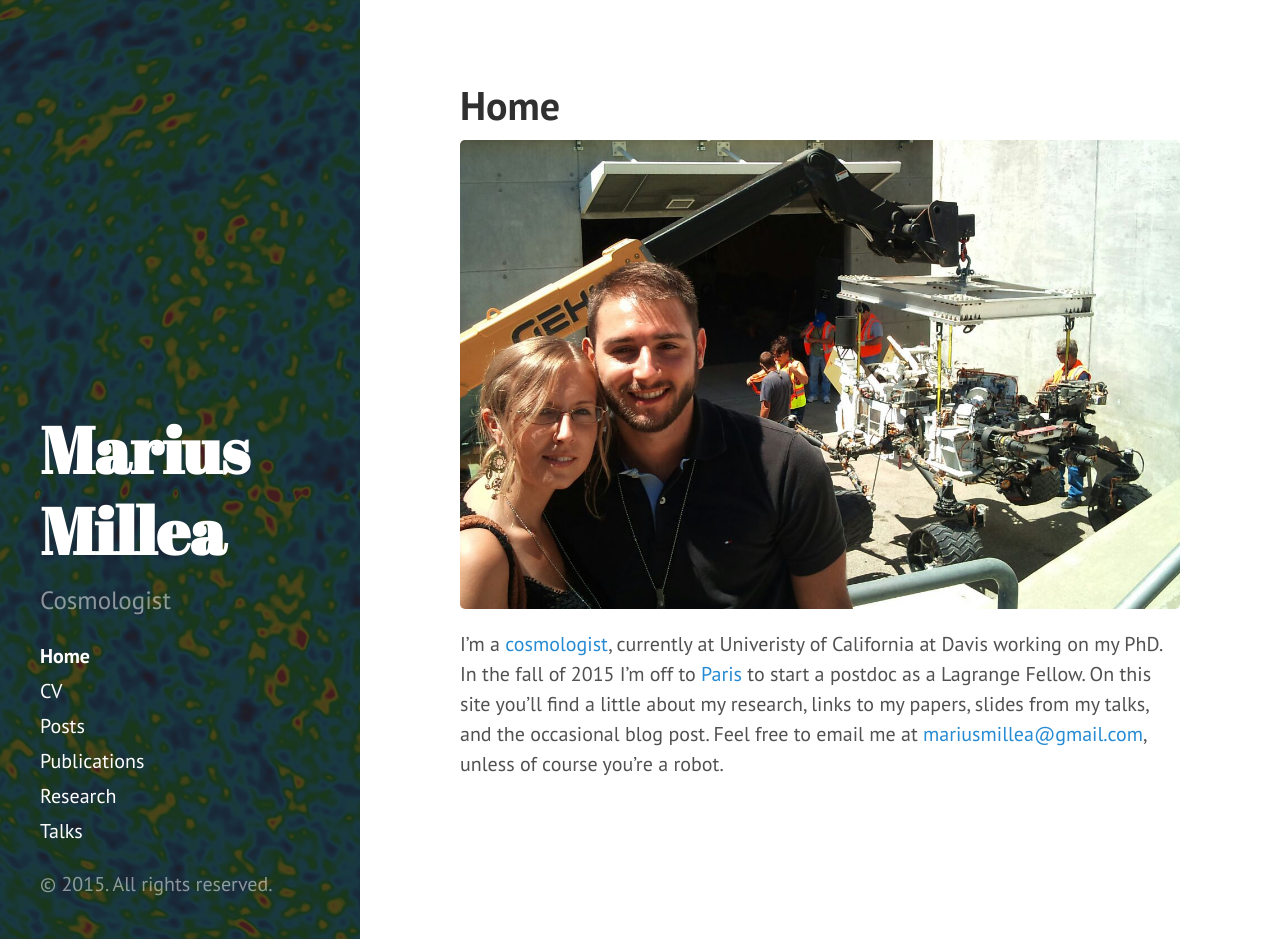
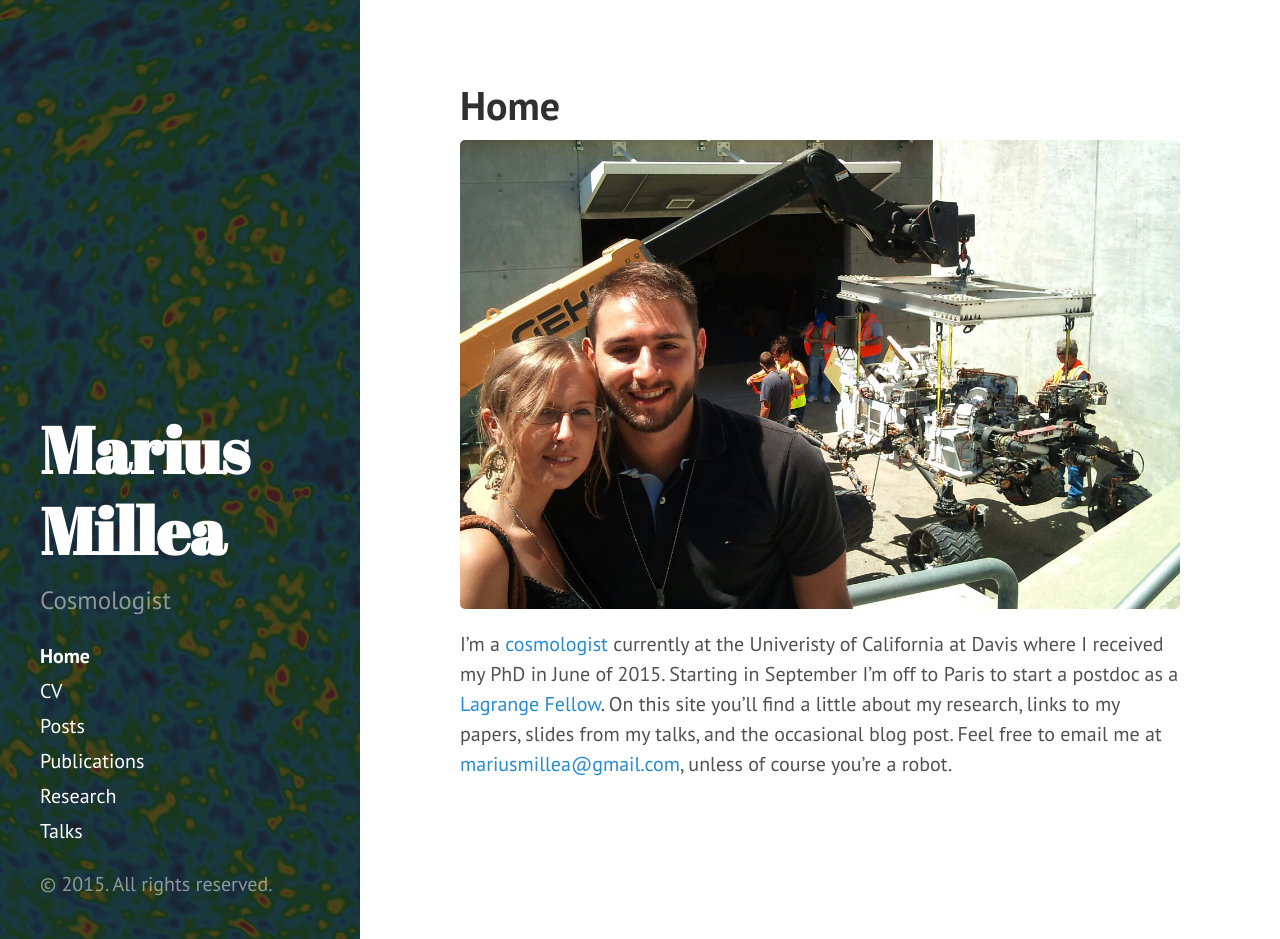
Before and after one commit to marius311/marius311.github.io, a Jekyll site: the page built from index.md, in a window 1280 px wide and 939 px high. Built offline with Jekyll 4.4.1, drawn with Linux system fonts in a browser that asks for light colours; nearby versions of some CDN libraries.

Commit message:
phd updates, cipanp talk

```diff
--- a/index.md
+++ b/index.md
@@ -4,9 +4,8 @@ title: Home
 ---
 
 ![Picture of me](/public/me.jpg)
-<!-- (I don't work with the Curiosity Rover, but I did get a chance to see its twin) -->
 
-I'm a [cosmologist](http://en.wikipedia.org/wiki/Cosmetology), currently at Univeristy of California at Davis working on my PhD. In the fall of 2015 I'm off to [Paris](http://ilp.upmc.fr/index.php) to start a postdoc as a Lagrange Fellow. On this site you'll find a little about my research, links to my papers, slides from my talks, and the occasional blog post. Feel free to email me at <a
+I'm a [cosmologist](http://en.wikipedia.org/wiki/Cosmetology) currently at the Univeristy of California at Davis where I received my PhD in June of 2015. Starting in September I'm off to Paris to start a postdoc as a [Lagrange Fellow](http://ilp.upmc.fr/index.php). On this site you'll find a little about my research, links to my papers, slides from my talks, and the occasional blog post. Feel free to email me at <a
   target="_blank"
   id="contact"
   href="http://www.google.com/recaptcha/mailhide/d?k=01RgRLgvxEUrUhAUtFCSPNRA==&amp;c=0nIRqiLvmUU-5ifT56SvMSY2hB9qsGA9T0u6dIWkHPI=">
```
Also changed, not shown: cv.md (+1 -1 lines), pubs.md (+2 -0 lines), talks.md (+2 -0 lines).
